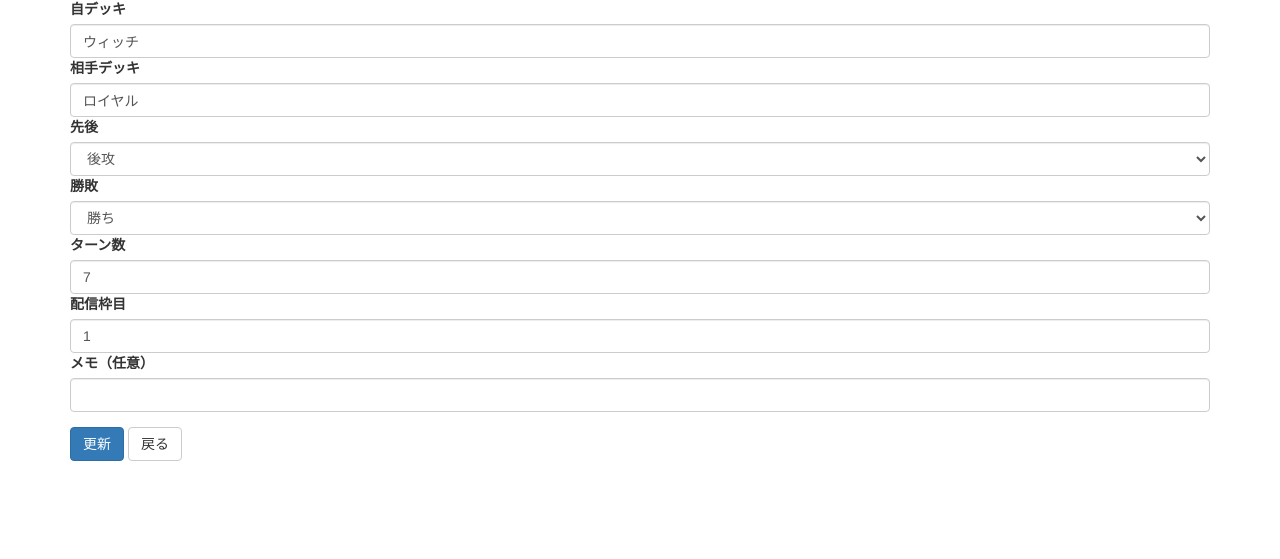
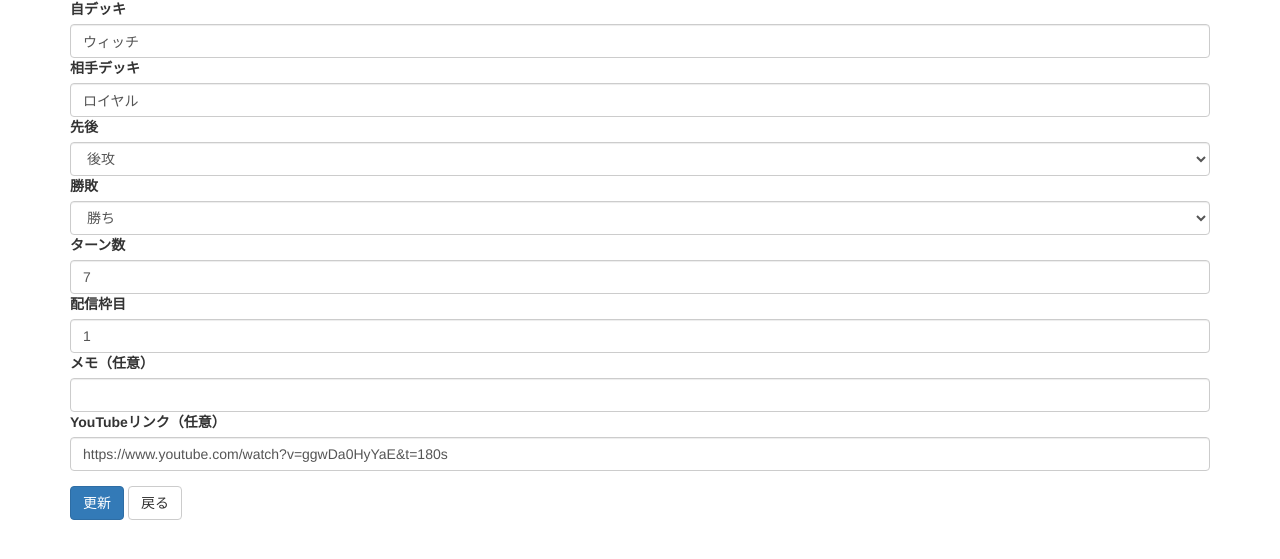
Before and after one commit to kandahiromi/shibuya-ShadowverseWB, a Flask app: page /edit/8 in a window 1280 px wide. Shown: the part 71-630 px from the top of the page. Run offline with Flask 3, Linux system fonts and the light colour scheme; data comes from the database, SQL or seed files in the repository; both versions use the stored data as it was after the commit.

Commit message:
YouTubeリンク追加

```diff
--- a/app.py
+++ b/app.py
@@ -27,11 +27,12 @@ def add():
         turns = request.form['turns']
         stream_num = request.form['stream_num']
         memo = request.form.get('memo', '')
+        youtube_url = request.form.get('youtube_url', '')  # 追加部分
 
         conn = get_db_connection()
         conn.execute(
-            'INSERT INTO matches (my_deck, opponent_deck, turn_order, result, turns, stream_num, memo) VALUES (?, ?, ?, ?, ?, ?, ?)',
-            (my_deck, opponent_deck, turn_order, result, turns, stream_num, memo)
+            'INSERT INTO matches (my_deck, opponent_deck, turn_order, result, turns, stream_num, memo, youtube_url) VALUES (?, ?, ?, ?, ?, ?, ?, ?)',
+            (my_deck, opponent_deck, turn_order, result, turns, stream_num, memo, youtube_url)
         )
         conn.commit()
         conn.close()
@@ -52,10 +53,11 @@ def edit(id):
         turns = request.form['turns']
         stream_num = request.form['stream_num']
         memo = request.form.get('memo', '')
+        youtube_url = request.form.get('youtube_url', '')  # 追加部分
 
         conn.execute(
-            'UPDATE matches SET my_deck=?, opponent_deck=?, turn_order=?, result=?, turns=?, stream_num=?, memo=? WHERE id=?',
-            (my_deck, opponent_deck, turn_order, result, turns, stream_num, memo, id)
+            'UPDATE matches SET my_deck=?, opponent_deck=?, turn_order=?, result=?, turns=?, stream_num=?, memo=?, youtube_url=? WHERE id=?',
+            (my_deck, opponent_deck, turn_order, result, turns, stream_num, memo, youtube_url, id)
         )
         conn.commit()
         conn.close()
--- a/templates/add.html
+++ b/templates/add.html
@@ -78,6 +78,12 @@
             <input name="memo" class="form-control">
         </div>
 
+        <!-- YouTubeリンク -->
+        <div class="form-group">
+            <label>YouTubeリンク（任意）</label>
+            <input name="youtube_url" type="url" class="form-control" placeholder="https://">
+        </div>
+
         <!-- ボタン -->
         <button class="btn btn-success">登録</button>
         <a class="btn btn-default" href="{{ url_for('index') }}">戻る</a>
--- a/templates/edit.html
+++ b/templates/edit.html
@@ -8,21 +8,35 @@
     <h1>戦績を編集</h1>
     <form method="post">
         <div class="form-group">
-            <label>自デッキ</label><input name="my_deck" class="form-control" value="{{ match.my_deck }}" required>
-            <label>相手デッキ</label><input name="opponent_deck" class="form-control" value="{{ match.opponent_deck }}" required>
+            <label>自デッキ</label>
+            <input name="my_deck" class="form-control" value="{{ match.my_deck }}" required>
+
+            <label>相手デッキ</label>
+            <input name="opponent_deck" class="form-control" value="{{ match.opponent_deck }}" required>
+
             <label>先後</label>
             <select name="turn_order" class="form-control">
                 <option {% if match.turn_order == '先攻' %}selected{% endif %}>先攻</option>
                 <option {% if match.turn_order == '後攻' %}selected{% endif %}>後攻</option>
             </select>
+
             <label>勝敗</label>
             <select name="result" class="form-control">
                 <option {% if match.result == '勝ち' %}selected{% endif %}>勝ち</option>
                 <option {% if match.result == '負け' %}selected{% endif %}>負け</option>
             </select>
-            <label>ターン数</label><input name="turns" type="number" class="form-control" value="{{ match.turns }}" required>
-            <label>配信枠目</label><input name="stream_num" type="number" class="form-control" value="{{ match.stream_num }}" required>
-            <label>メモ（任意）</label><input name="memo" class="form-control" value="{{ match.memo }}">
+
+            <label>ターン数</label>
+            <input name="turns" type="number" class="form-control" value="{{ match.turns }}" required>
+
+            <label>配信枠目</label>
+            <input name="stream_num" type="number" class="form-control" value="{{ match.stream_num }}" required>
+
+            <label>メモ（任意）</label>
+            <input name="memo" class="form-control" value="{{ match.memo }}">
+
+            <label>YouTubeリンク（任意）</label>
+            <input name="youtube_url" type="url" class="form-control" value="{{ match.youtube_url }}">
         </div>
         <button class="btn btn-primary">更新</button>
         <a class="btn btn-default" href="{{ url_for('index') }}">戻る</a>
```
Also changed, not shown: templates/index.html (+8 -1 lines), backup_database.db (added), database.db.
